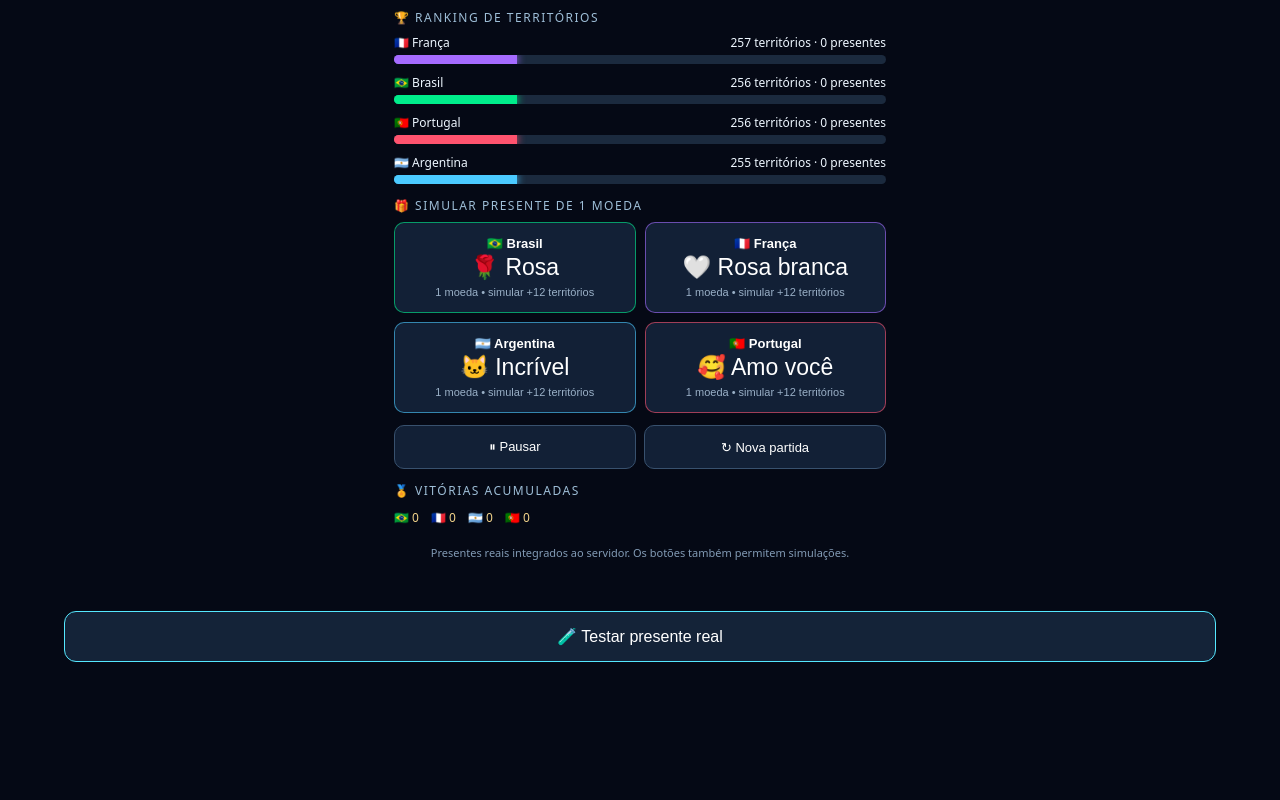
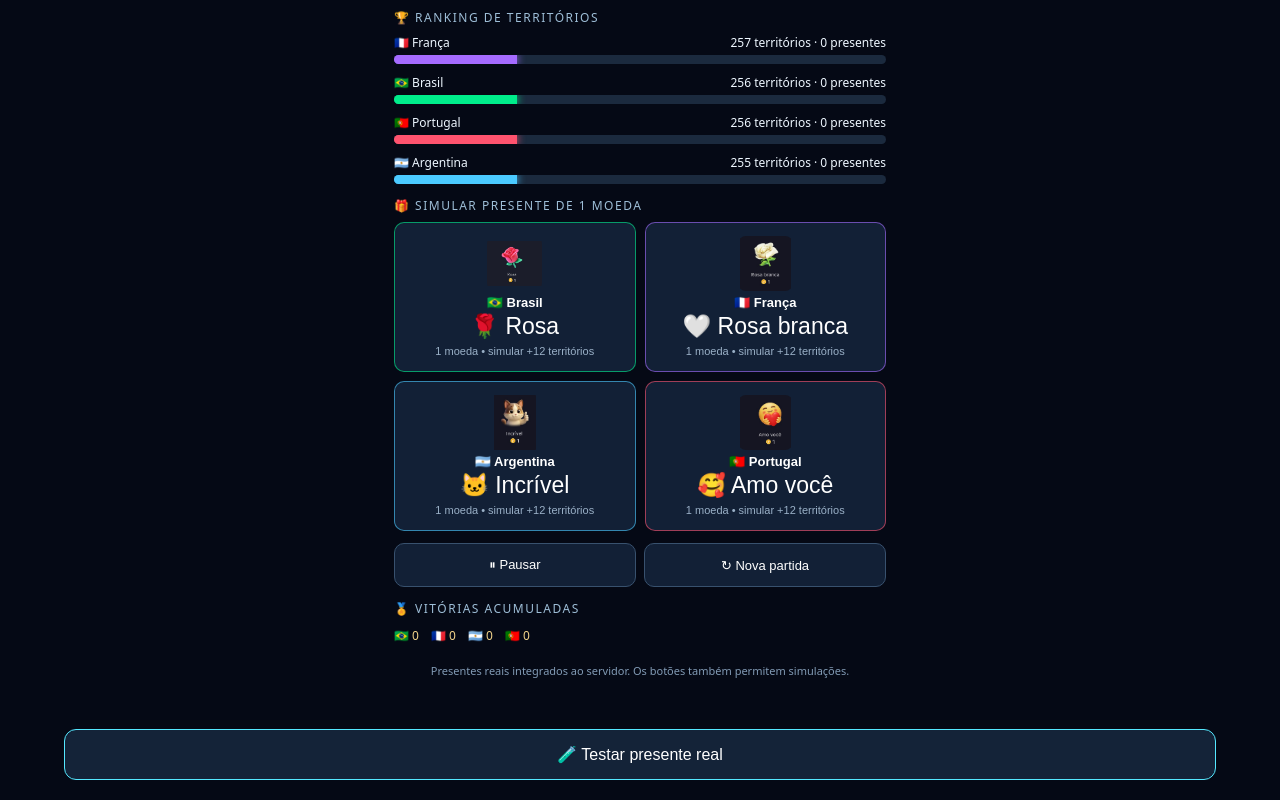
Before and after one commit to arafaelasabrina-stack/-neon-wars, a plain HTML site: page index.html in a window 1280 px wide. Shown: the part 747-1547 px from the top of the page. Before the commit the page ends 1429 px from the top, so only its background shows below. Drawn offline with nearby package versions, Linux system fonts and the light colour scheme; no server answers.

Commit message:
Update index.html

```diff
--- a/index.html
+++ b/index.html
@@ -498,5 +498,49 @@ if (document.body.classList.contains("modo-live")) {
 })();
 </script>
 
+<script>
+(() => {
+  const imagens = [
+    { arquivo: "IMG_2489.jpeg", nome: "Rosa", pais: "Brasil" },
+    { arquivo: "IMG_2490.jpeg", nome: "Rosa branca", pais: "França" },
+    { arquivo: "IMG_2492.jpeg", nome: "Incrível", pais: "Argentina" },
+    { arquivo: "IMG_2491.jpeg", nome: "Amo você", pais: "Portugal" }
+  ];
+
+  function atualizarPresentes() {
+    const botoes = document.querySelectorAll('button[id^="gift"]');
+
+    botoes.forEach((botao, i) => {
+      if (i >= imagens.length) return;
+
+      const presente = imagens[i];
+
+      if (botao.querySelector(".imagem-presente-real")) return;
+
+      const imagem = document.createElement("img");
+      imagem.src = presente.arquivo;
+      imagem.alt = presente.nome;
+      imagem.className = "imagem-presente-real";
+      imagem.style.cssText = `
+        width: 55px;
+        height: 55px;
+        object-fit: contain;
+        display: block;
+        margin: 0 auto 4px;
+        border-radius: 8px;
+      `;
+
+      botao.prepend(imagem);
+    });
+  }
+
+  atualizarPresentes();
+  new MutationObserver(atualizarPresentes).observe(
+    document.body,
+    { childList: true, subtree: true }
+  );
+})();
+</script>
+
 </body>
 </html>
```
